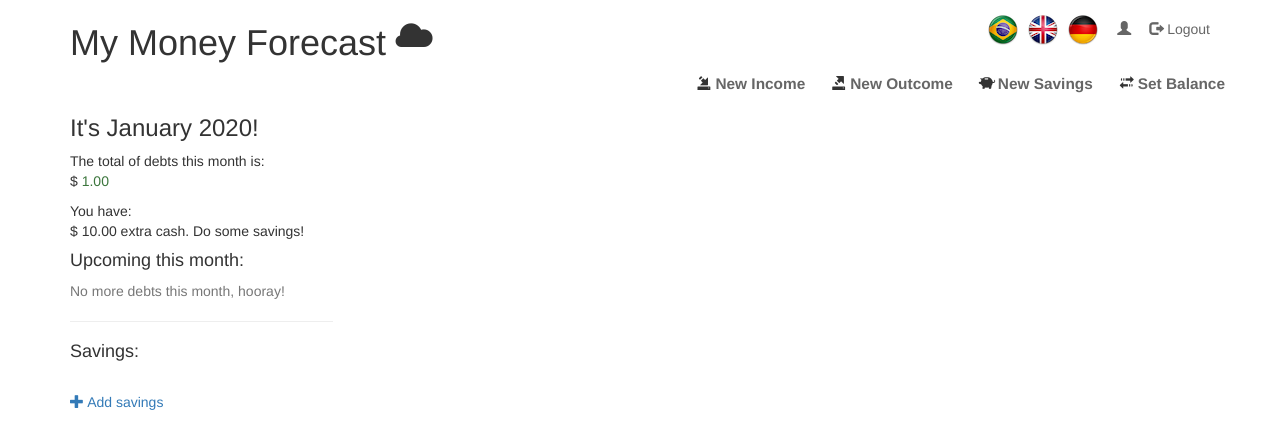
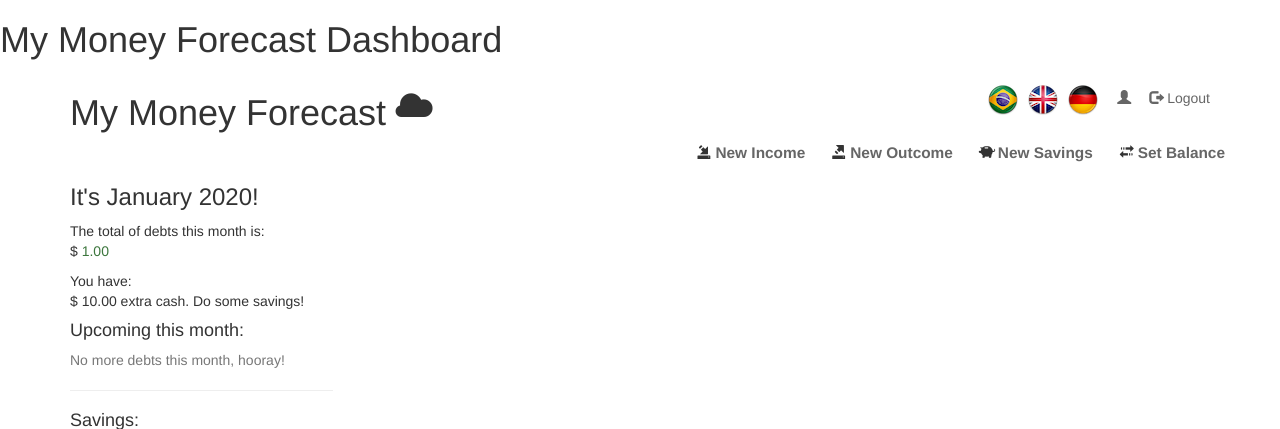
Before and after one commit to curaloucura/money-forecast, a Django app: template moneyforecast/records/templates/base.html in a window 1280 px wide. Shown: the top 429 px of the page. Run offline with Django 3.2, Linux system fonts and the light colour scheme; the template is opened without the code that fills it: most values are stand-ins (such as "Sample title", 1, 10 or a date in 2020); some libraries are stand-ins or nearby versions.

Commit message:
Added site title

```diff
--- a/moneyforecast/records/templates/base.html
+++ b/moneyforecast/records/templates/base.html
@@ -2,6 +2,8 @@
 <!DOCTYPE html>
 <html lang="en">
 <head>
+
+<h1>{% trans "My Money Forecast" %} Dashboard</h1>
 	<!-- Latest compiled and minified CSS -->
 <link rel="stylesheet" href="{% static "bootstrap/css/bootstrap.min.css" %}">
 <link rel="stylesheet" href="{% static "css/base.css" %}">
```
